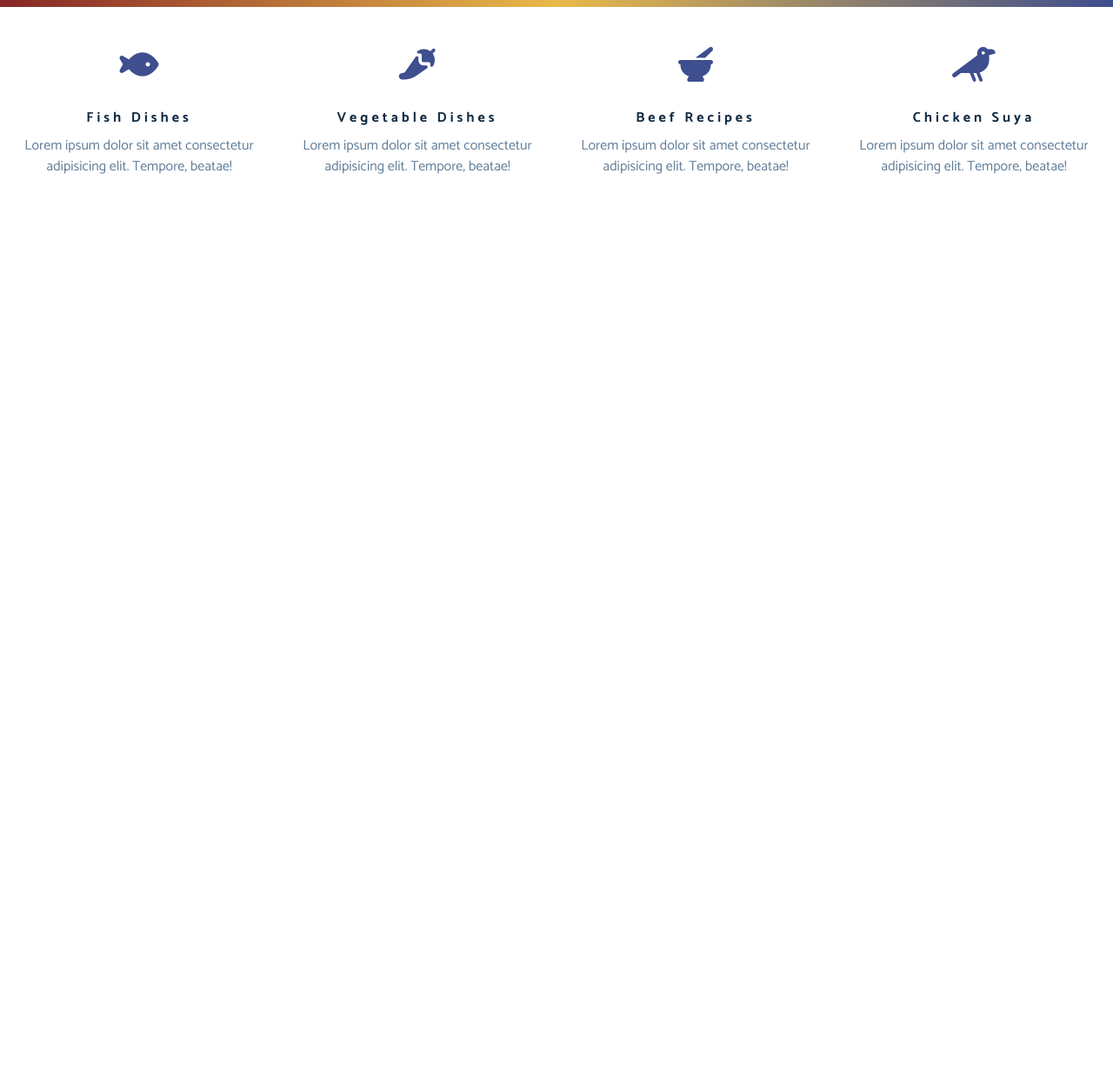
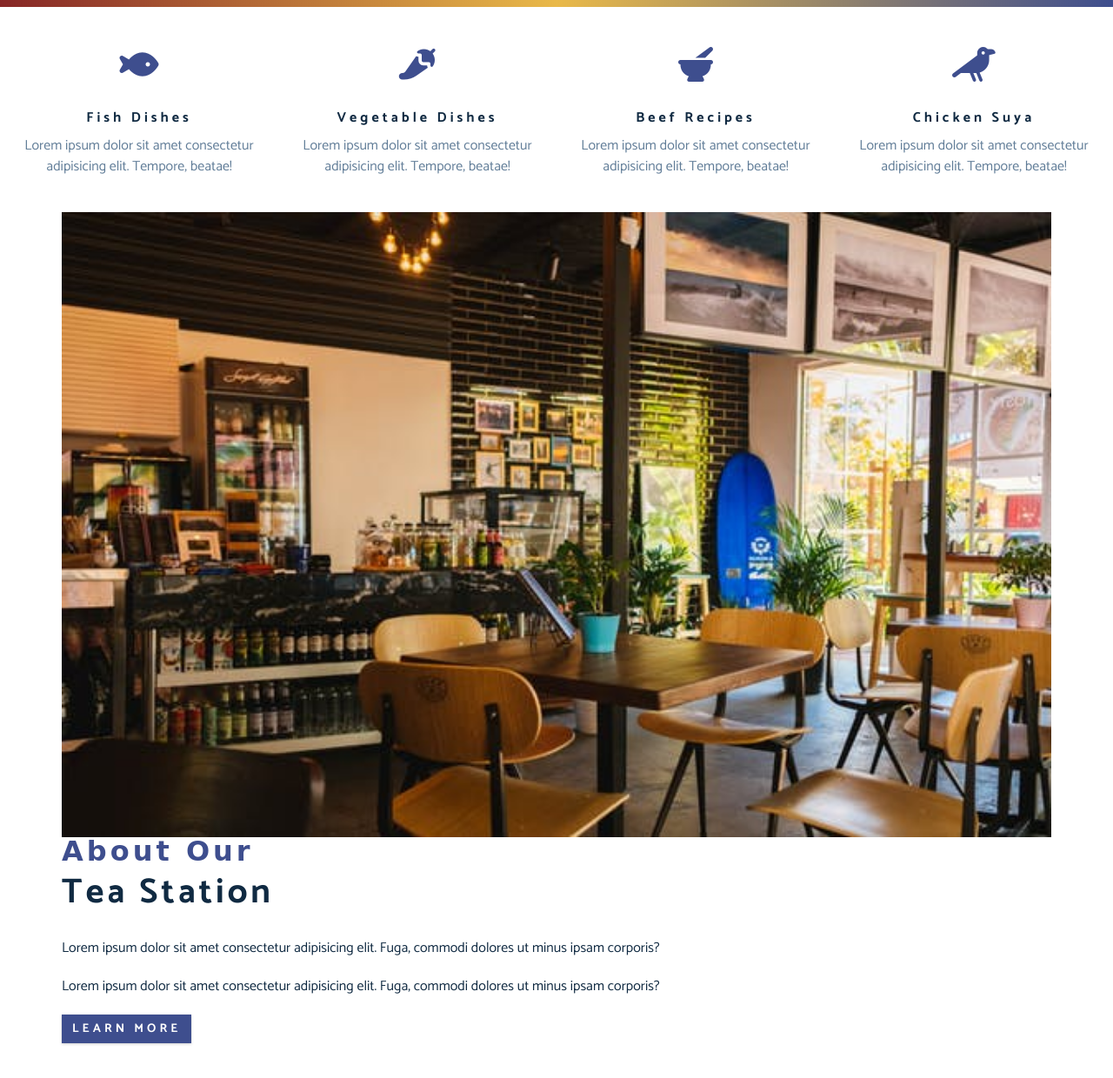
Before and after one commit to abu-naail1989/halal, a plain HTML site: page index.html in a window 1280 px wide. Shown: the part 800-2040 px from the top of the page at 87% size. Before the commit the page ends 1044 px from the top, so only its background shows below. Drawn offline with Linux system fonts and the light colour scheme; a web font is replaced by a local one.

Commit message:
Add files via upload
About Section Html

```diff
--- a/index.html
+++ b/index.html
@@ -80,6 +80,41 @@
         </p>
       </article>
       <!-- end of fourth menu -->
+
+      <!-- about -->
+    <section>
+      <div class="section-center clearfix">
+        <!-- about img -->
+        <article class="about-img">
+          <div class="about-pic-container">
+            <img src="./images/about.jpeg" alt="Tea kettle" class="about-pic" />
+          </div>
+        </article>
+
+        <!-- about info -->
+        <article class="about-info">
+          <!-- section title -->
+          <div class="section-title">
+            <h3>about our</h3>
+            <h2>tea station</h2>
+          </div>
+          <!-- end section title -->
+
+          <!-- about text -->
+          <p class="about-text">
+            Lorem ipsum dolor sit amet consectetur adipisicing elit. Fuga,
+            commodi dolores ut minus ipsam corporis?
+          </p>
+          <p class="about-text">
+            Lorem ipsum dolor sit amet consectetur adipisicing elit. Fuga,
+            commodi dolores ut minus ipsam corporis?
+          </p>
+
+          <a href="about.html" class="btn">learn more</a>
+        </article>
+      </div>
+    </section>
+    <!-- end of about -->
     <script src="app.js"></script>
   </body>
 </html>
```
Also changed, not shown: images/about.jpeg (added).
